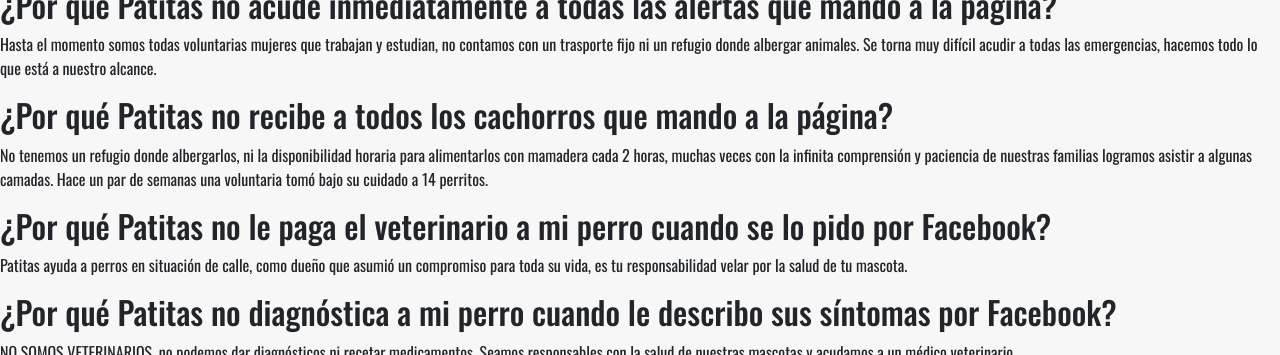
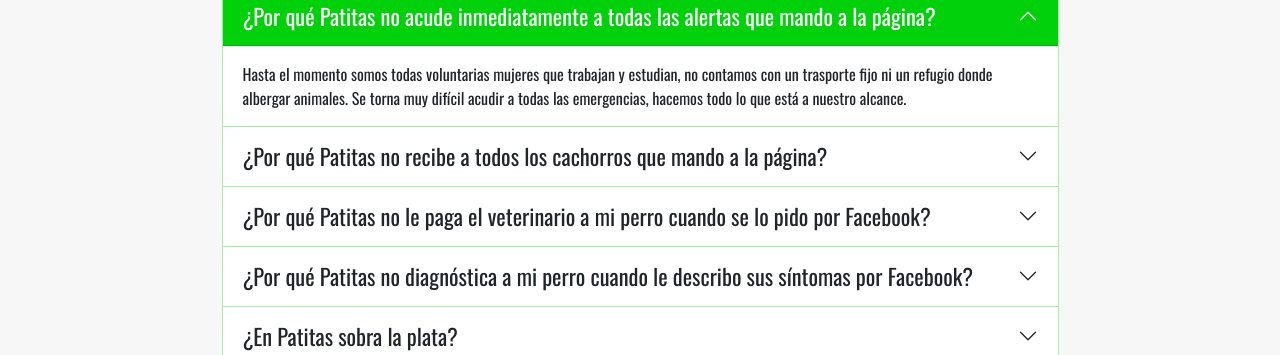
Before and after one commit to WildPache/segundaPreEntregaAlexisPacheco, a plain HTML site: page pages/preguntas frecuentes.html in a window 1280 px wide. Shown: the part 196-551 px from the top of the page. Drawn offline with nearby package versions, Linux system fonts and the light colour scheme.

Commit message:
acordeon al faq, retoque en css

```diff
--- a/css/estilos.css
+++ b/css/estilos.css
@@ -46,6 +46,25 @@
 
 .icono{
     color: black;
+}
+/*faq acordeon*/
+.accordion-button{
+    font-size: 1.4rem;
+}
+.accordion-item{
+    border: 1px solid rgba(0, 209, 10, .35)
+}
+.accordion-button:not(.collapsed){
+    color: inherit;
+    background: rgba(0, 209, 10, 1);
+    color: #ffffff;
+}
+.accordion-button:not(.collapsed)::after{
+    filter: brightness(0%) invert(100%)
+}
+
+.accordion-button:focus{
+    box-shadow: inherit;
 }
 
 /*boton tienda*/
--- a/pages/preguntas frecuentes.html
+++ b/pages/preguntas frecuentes.html
@@ -57,28 +57,74 @@
             </div>
         </section>
         <section>
-            <!-- preguntas en order, no se si hacer tarjetas o acordeones clickeables para que el usuario elija que pregunta leer sin sentirse agobiado por tanto texto-->
-            <div>
-                <h2>¿Por qué Patitas no acude inmediatamente a todas las alertas que mando a la página?</h2>
-                <p>
-                    Hasta el momento somos todas voluntarias mujeres que trabajan y estudian, no contamos con un trasporte fijo ni un refugio donde albergar animales. Se torna muy difícil acudir a todas las emergencias, hacemos todo lo que está a nuestro alcance.
-                </p>
-            </div>
-            <div>
-                <h2>¿Por qué Patitas no recibe a todos los cachorros que mando a la página?</h2>
-                <p>No tenemos un refugio donde albergarlos, ni la disponibilidad horaria para alimentarlos con mamadera cada 2 horas, muchas veces con la infinita comprensión y paciencia de nuestras familias logramos asistir a algunas camadas. Hace un par de semanas una voluntaria tomó bajo su cuidado a 14 perritos.</p>
-            </div>
-            <div>
-                <h2>¿Por qué Patitas no le paga el veterinario a mi perro cuando se lo pido por Facebook?</h2>
-                <p>Patitas ayuda a perros en situación de calle, como dueño que asumió un compromiso para toda su vida, es tu responsabilidad velar por la salud de tu mascota.</p>
-            </div>
-            <div>
-                <h2>¿Por qué Patitas no diagnóstica a mi perro cuando le describo sus síntomas por Facebook?</h2>
-                <p>NO SOMOS VETERINARIOS, no podemos dar diagnósticos ni recetar medicamentos. Seamos responsables con la salud de nuestras mascotas y acudamos a un médico veterinario.</p>
-            </div>
-            <div>
-                <h2>¿En Patitas sobra la plata?</h2>
-                <p>Tenemos deudas de tarjetas de crédito por internaciones y operaciones.</p>
+            <!--Acordeon preguntas frecuentes-->
+            <div class="container">
+                <div class="row">
+                    <div class="col">
+                        <div class="accordion w-75 mx-auto" id="accordionExample">
+                            <div class="accordion-item">
+                              <h2 class="accordion-header" id="headingOne">
+                                <button class="accordion-button" type="button" data-bs-toggle="collapse" data-bs-target="#collapseOne" aria-expanded="true" aria-controls="collapseOne">
+                                    ¿Por qué Patitas no acude inmediatamente a todas las alertas que mando a la página?
+                                </button>
+                              </h2>
+                              <div id="collapseOne" class="accordion-collapse collapse show" aria-labelledby="headingOne" data-bs-parent="#accordionExample">
+                                <div class="accordion-body">
+                                    Hasta el momento somos todas voluntarias mujeres que trabajan y estudian, no contamos con un trasporte fijo ni un refugio donde albergar animales. Se torna muy difícil acudir a todas las emergencias, hacemos todo lo que está a nuestro alcance.
+                                </div>
+                              </div>
+                            </div>
+                            <div class="accordion-item">
+                              <h2 class="accordion-header" id="headingTwo">
+                                <button class="accordion-button collapsed" type="button" data-bs-toggle="collapse" data-bs-target="#collapseTwo" aria-expanded="false" aria-controls="collapseTwo">
+                                    ¿Por qué Patitas no recibe a todos los cachorros que mando a la página?
+                                </button>
+                              </h2>
+                              <div id="collapseTwo" class="accordion-collapse collapse" aria-labelledby="headingTwo" data-bs-parent="#accordionExample">
+                                <div class="accordion-body">
+                                    No tenemos un refugio donde albergarlos, ni la disponibilidad horaria para alimentarlos con mamadera cada 2 horas, muchas veces con la infinita comprensión y paciencia de nuestras familias logramos asistir a algunas camadas. Hace un par de semanas una voluntaria tomó bajo su cuidado a 14 perritos.
+                                </div>
+                              </div>
+                            </div>
+                            <div class="accordion-item">
+                              <h2 class="accordion-header" id="headingThree">
+                                <button class="accordion-button collapsed" type="button" data-bs-toggle="collapse" data-bs-target="#collapseThree" aria-expanded="false" aria-controls="collapseThree">
+                                    ¿Por qué Patitas no le paga el veterinario a mi perro cuando se lo pido por Facebook?
+                                </button>
+                              </h2>
+                              <div id="collapseThree" class="accordion-collapse collapse" aria-labelledby="headingThree" data-bs-parent="#accordionExample">
+                                <div class="accordion-body">
+                                    Patitas ayuda a perros en situación de calle, como dueño que asumió un compromiso para toda su vida, es tu responsabilidad velar por la salud de tu mascota.
+                                </div>
+                              </div>
+                            </div>
+                            <div class="accordion-item">
+                                <h2 class="accordion-header" id="headingCuatro">
+                                  <button class="accordion-button collapsed" type="button" data-bs-toggle="collapse" data-bs-target="#collapseCuatro" aria-expanded="false" aria-controls="collapseCuatro">
+                                    ¿Por qué Patitas no diagnóstica a mi perro cuando le describo sus síntomas por Facebook?
+                                  </button>
+                                </h2>
+                                <div id="collapseCuatro" class="accordion-collapse collapse" aria-labelledby="headingCuatro" data-bs-parent="#accordionExample">
+                                  <div class="accordion-body">
+                                    NO SOMOS VETERINARIOS, no podemos dar diagnósticos ni recetar medicamentos. Seamos responsables con la salud de nuestras mascotas y acudamos a un médico veterinario.
+                                  </div>
+                                </div>
+                              </div>
+                              <div class="accordion-item">
+                                <h2 class="accordion-header" id="headingCinco">
+                                  <button class="accordion-button collapsed" type="button" data-bs-toggle="collapse" data-bs-target="#collapseCinco" aria-expanded="false" aria-controls="collapseCinco">
+                                    ¿En Patitas sobra la plata?
+                                  </button>
+                                </h2>
+                                <div id="collapseCinco" class="accordion-collapse collapse" aria-labelledby="headingCinco" data-bs-parent="#accordionExample">
+                                  <div class="accordion-body">
+                                    Tenemos deudas de tarjetas de crédito por internaciones y operaciones. Nuestro unico ingreso es por donaciones de gente que quiere ayudar, a veces no alcanza pero hacemos lo imposible para ayudar.
+                                  </div>
+                                </div>
+                              </div>
+                          </div>
+                    </div>
+                </div>
             </div>
             <!--podria cambiar, no estoy seguro si hacer una tabla-->
             <div>
```
